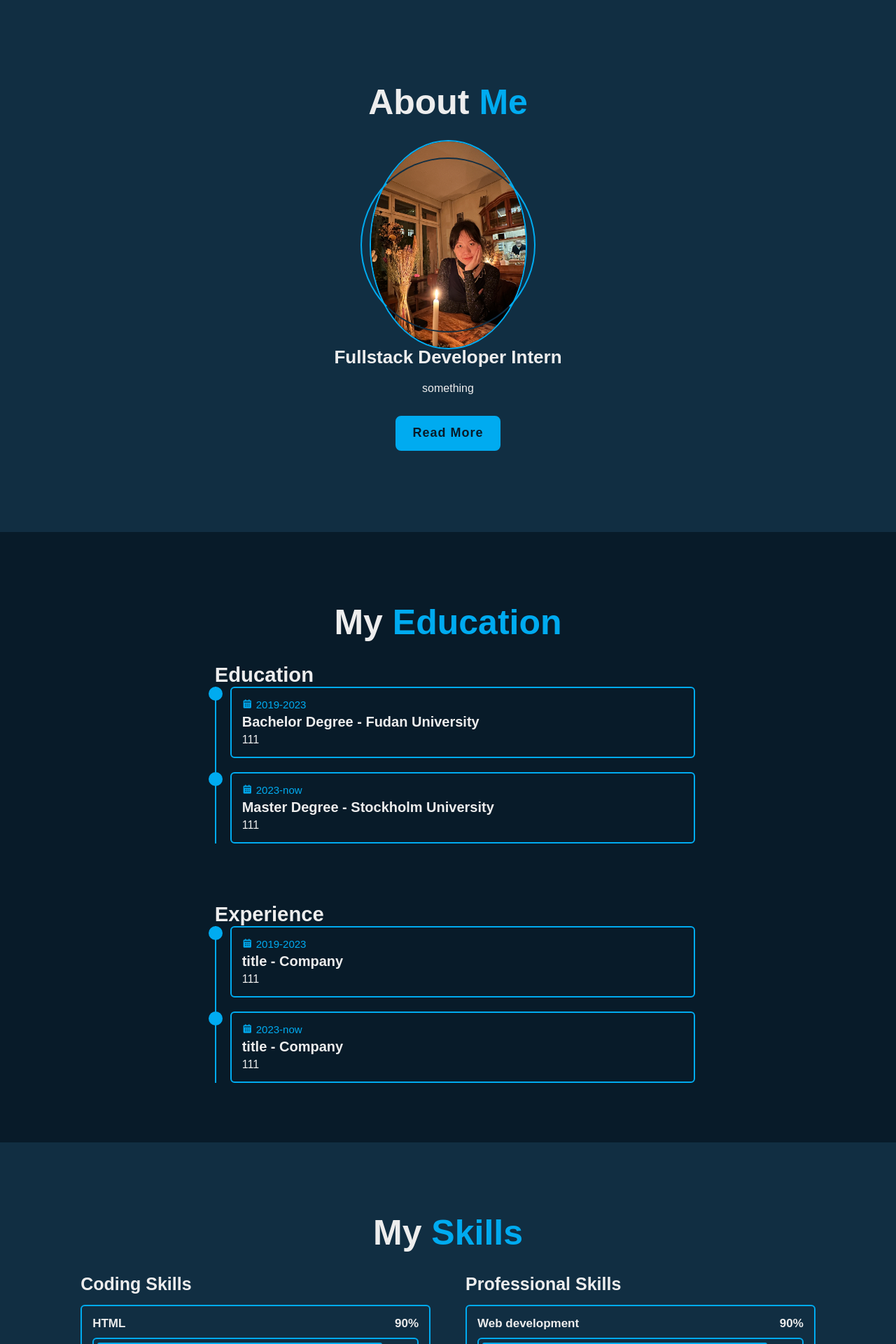
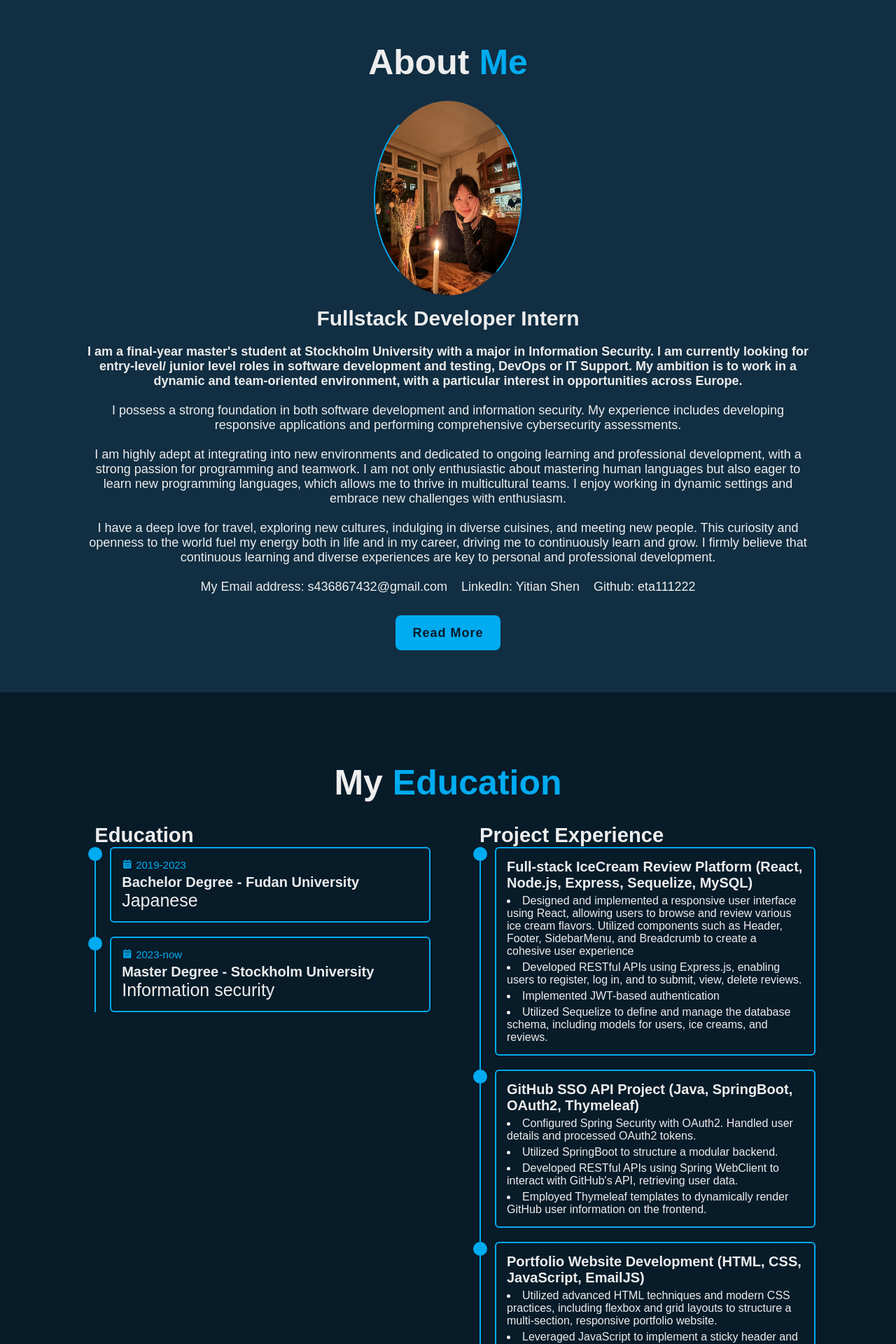
Before and after one commit to eta111222/portfolio, a PHP site: page /index.html in a window 1280 px wide. Shown: the part 840-2760 px from the top of the page at 70% size. Run offline with PHP 8.4, Linux system fonts and the light colour scheme; some web fonts are replaced.

Commit message:
deploy to heroku

```diff
--- a/css/style.css
+++ b/css/style.css
@@ -285,9 +285,14 @@ span{
 }
 
 .about-img img{
-    width:90%;
+    width:85%;
     border-radius: 50%;
-    border: .2rem solid var(--main-color);
+
+    border-top: .2rem solid var(--second-bg-color);
+    border-bottom: .2rem solid var(--second-bg-color);
+    border-left: .2rem solid var(--main-color);
+    border-right: .2rem solid var(--main-color);
+    margin-bottom: 2rem;
 }
 
 .about-img  .circle-spin{
@@ -297,11 +302,7 @@ span{
     transform: translate(-50%, -50%) rotate(0);
     width:100%;
     height:100%;
-    border-radius: 50%;
-    border-top: .2rem solid var(--second-bg-color);
-    border-bottom: .2rem solid var(--second-bg-color);
-    border-left: .2rem solid var(--main-color);
-    border-right: .2rem solid var(--main-color);
+
 }
 
 .about-content{
@@ -309,11 +310,11 @@ span{
 }
 
 .about-content h3{
-    font-size: 2.6rem;
+    font-size: 3rem;
 }
 
 .about-content p{
-    font-size: 1.6rem;
+    font-size: 1.8rem;
     margin: 2rem 0 3rem;
 }
 
@@ -409,7 +410,7 @@ span{
     font-size: 2rem;
 }
 
-.education-content .content p{
+.education-content .content li{
     font-size: 1.6rem;
     padding-top: .5rem;
 }
@@ -498,19 +499,19 @@ span{
 }
 
 .skills-column:nth-child(1) .skills-content .progress:nth-child(3) .bar span{
-    width:60%;
+    width:50%;
 }
 
 .skills-column:nth-child(1) .skills-content .progress:nth-child(4) .bar span{
-    width:65%;
+    width:70%;
 }
 
 .skills-column:nth-child(1) .skills-content .progress:nth-child(5) .bar span{
-    width:60%;
+    width:50%;
 }
 
 .skills-column:nth-child(2) .skills-content .progress:nth-child(1) .bar span{
-    width:90%;
+    width:80%;
 }
 
 .skills-column:nth-child(2) .skills-content .progress:nth-child(2) .bar span{
@@ -518,7 +519,25 @@ span{
 }
 
 .skills-column:nth-child(2) .skills-content .progress:nth-child(3) .bar span{
+    width:70%;
+}
+
+
+
+.skills-column:nth-child(3) .skills-content .progress:nth-child(1) .bar span{
+    width:90%;
+}
+
+.skills-column:nth-child(3) .skills-content .progress:nth-child(2) .bar span{
+    width:70%;
+}
+
+.skills-column:nth-child(3) .skills-content .progress:nth-child(3) .bar span{
     width:60%;
+}
+
+.skills-column:nth-child(3) .skills-content .progress:nth-child(4) .bar span{
+    width:30%;
 }
 
 .contact{
--- a/index.html
+++ b/index.html
@@ -26,18 +26,17 @@
         <div class="home-content">
             <h1>Hi, I'm <span>Yitian Shen</span></h1>
             <div class="text-animate">
-                <h3>Fullstack development intern</h3>
+                <h3>Junior Software Developer | Information Security master student in SU</h3>
             </div>
-            <p>something about me</p>
+            <p></p>
 
             <div class="btn-box">
                 <a href="#" class="btn">Hire me</a>
-                <a href="#" class="btn">Let's Talk</a>
             </div>
         </div>
 
         <div class="home-sci">
-            <a href="https://www.linkedin.com/in/eta-shen-710310255/" target="_blank"><i class='bx bxl-linkedin'></i></a>
+            <a href="https://www.linkedin.com/in/yitian-shen-710310255/" target="_blank"><i class='bx bxl-linkedin'></i></a>
             <a href="https://github.com/eta111222" target="_blank"><i class='bx bxl-github'></i></a>
         </div>
 
@@ -54,11 +53,20 @@
 
         <div class="about-content">
             <h3>Fullstack Developer Intern</h3>
-            <p>something</p>
-
+            <p><strong>I am a final-year master's student at Stockholm University with a major in Information Security. I am currently looking for entry-level/ junior level roles in software development and testing, DevOps or IT Support. My ambition is to work in a dynamic and team-oriented environment, with a particular interest in opportunities across Europe.</strong>
+                <br/><br/>
+                I possess a strong foundation in both software development and information security. My experience includes developing responsive applications and performing comprehensive cybersecurity assessments.
+                <br/><br/>
+                I am highly adept at integrating into new environments and dedicated to ongoing learning and professional development, with a strong passion for programming and teamwork. I am not only enthusiastic about mastering human languages but also eager to learn new programming languages, which allows me to thrive in multicultural teams. I enjoy working in dynamic settings and embrace new challenges with enthusiasm.
+                <br/><br/>
+                I have a deep love for travel, exploring new cultures, indulging in diverse cuisines, and meeting new people. This curiosity and openness to the world fuel my energy both in life and in my career, driving me to continuously learn and grow. I firmly believe that continuous learning and diverse experiences are key to personal and professional development.
+                <br/><br/>
+                My Email address: s436867432@gmail.com &nbsp;&nbsp;&nbsp;LinkedIn: Yitian Shen &nbsp;&nbsp;&nbsp;Github: eta111222
+            </p>
             <div class="btn-box btns">
                 <a href="#" class="btn">Read More</a>
             </div>
+
         </div>
     </section>
 
@@ -74,7 +82,7 @@
                         <div class="content">
                             <div class="year"><i class='bx bxs-calendar'></i>2019-2023</div>
                             <h3>Bachelor Degree - Fudan University</h3>
-                            <p>111</p>
+                            <p>Japanese</p>
                         </div>
                     </div>
 
@@ -82,29 +90,75 @@
                         <div class="content">
                             <div class="year"><i class='bx bxs-calendar'></i>2023-now</div>
                             <h3>Master Degree - Stockholm University</h3>
-                            <p>111</p>
+                            <p>Information security</p>
                         </div>
                     </div>
                 </div>
             </div>
 
             <div class="education-column">
-                <h3 class="title">Experience</h3>
+                <h3 class="title">Project Experience</h3>
 
                 <div class="education-box">
                     <div class="education-content">
                         <div class="content">
-                            <div class="year"><i class='bx bxs-calendar'></i>2019-2023</div>
-                            <h3>title - Company</h3>
-                            <p>111</p>
+                            <h3>Full-stack IceCream Review Platform (React, Node.js, Express, Sequelize, MySQL)</h3>
+
+                            <li>Designed and implemented a responsive user interface using React, allowing users to browse and review various ice cream flavors. Utilized components such as Header, Footer, SidebarMenu, and Breadcrumb to create a cohesive user experience</li>
+                            <li>Developed RESTful APIs using Express.js, enabling users to register, log in, and to submit, view, delete reviews. </li>
+                            <li>Implemented JWT-based authentication</li>
+                            <li>Utilized Sequelize to define and manage the database schema, including models for users, ice creams, and reviews. </li>
                         </div>
                     </div>
 
                     <div class="education-content">
                         <div class="content">
-                            <div class="year"><i class='bx bxs-calendar'></i>2023-now</div>
-                            <h3>title - Company</h3>
-                            <p>111</p>
+                            <h3>GitHub SSO API Project (Java, SpringBoot, OAuth2, Thymeleaf)</h3>
+
+                            <li>Configured Spring Security with OAuth2. Handled user details and processed OAuth2 tokens.</li>
+                            <li>Utilized SpringBoot to structure a modular backend.</li>
+                            <li>Developed RESTful APIs using Spring WebClient to interact with GitHub's API,  retrieving user data. </li>
+                            <li>Employed Thymeleaf templates  to dynamically render GitHub user information on the frontend.</li>
+                        </div>
+                    </div>
+
+                    <div class="education-content">
+                        <div class="content">
+                            <h3>Portfolio Website Development (HTML, CSS, JavaScript, EmailJS)</h3>
+
+                            <li>Utilized advanced HTML techniques and modern CSS practices, including flexbox and grid layouts to structure a multi-section, responsive portfolio website.</li>
+                            <li>Leveraged JavaScript to implement a sticky header and interactive navigation menu as users scroll. </li>
+                            <li>Integrated EmailJS API to enable real-time email notifications from the contact form.</li>
+                            <li>Ensured the website performs seamlessly on devices with varying screen sizes using media queries.</li>
+                        </div>
+                    </div>
+
+                </div>
+            </div>
+
+            <div class="education-column">
+                <h3 class="title">Work Experience</h3>
+
+                <div class="education-box">
+                    <div class="education-content">
+                        <div class="content">
+                            <div class="year"><i class='bx bxs-calendar'></i>2021.11-2022.1</div>
+                            <h3>Mondelez International(Shanghai,China)</h3>
+                            <li>Collaborated with IT teams to launch and optimize an employee management system on both web and WeChat platforms, using front-end  development skills to conduct functionality testing and user interface optimization.</li>
+                            <li>Compiled and presented data-driven reports using Excel and PowerPoint, providing key insights that informed 80% of strategic decisions by senior management.</li>
+                            <li>Provided technical support and training to over 15 colleagues on new software and tools.</li>
+                        </div>
+                    </div>
+                </div>
+            </div>
+
+            <div class="education-column">
+                <h3 class="title">Tools</h3>
+
+                <div class="education-box">
+                    <div class="education-content">
+                        <div class="content">
+                            <h3>MySQL, Figma, Git, Heroku, Sequelize, Maven, npm, Thymeleaf, Postman, Wireshark, Latex, Virtualbox, MS Office</h3>
                         </div>
                     </div>
                 </div>
@@ -118,7 +172,7 @@
 
         <div class="skills-row">
             <div class="skills-column">
-                <h3 class="title">Coding Skills</h3>
+                <h3 class="title">Coding Languages</h3>
 
                 <div class="skills-box">
                     <div class="skills-content">
@@ -133,17 +187,17 @@
                         </div>
 
                         <div class="progress">
-                            <h3>Java<span>60%</span></h3>
+                            <h3>Java<span>50%</span></h3>
                             <div class="bar"><span></span></div>
                         </div>
 
                         <div class="progress">
-                            <h3>JavaScript<span>65%</span></h3>
+                            <h3>JavaScript<span>70%</span></h3>
                             <div class="bar"><span></span></div>
                         </div>
 
                         <div class="progress">
-                            <h3>Python<span>60%</span></h3>
+                            <h3>Python<span>50%</span></h3>
                             <div class="bar"><span></span></div>
                         </div>
                     </div>
@@ -152,22 +206,50 @@
             </div>
 
             <div class="skills-column">
-                <h3 class="title">Professional Skills</h3>
+                <h3 class="title">Frameworks</h3>
 
                 <div class="skills-box">
                     <div class="skills-content">
                         <div class="progress">
-                            <h3>Web development<span>90%</span></h3>
+                            <h3>React<span>80%</span></h3>
                             <div class="bar"><span></span></div>
                         </div>
 
                         <div class="progress">
-                            <h3>Web design<span>70%</span></h3>
+                            <h3>SpringBoot<span>70%</span></h3>
                             <div class="bar"><span></span></div>
                         </div>
 
                         <div class="progress">
-                            <h3>Backend Development<span>60%</span></h3>
+                            <h3>Express<span>70%</span></h3>
+                            <div class="bar"><span></span></div>
+                        </div>
+                    </div>
+                </div>
+            </div>
+
+            <div class="skills-column">
+                <h3 class="title">Language Skills</h3>
+
+                <div class="skills-box">
+                    <div class="skills-content">
+                        <div class="progress">
+                            <h3>English(Full professional proficiency)<span>90%</span></h3>
+                            <div class="bar"><span></span></div>
+                        </div>
+
+                        <div class="progress">
+                            <h3>Mandarin(Native proficiency)<span>100%</span></h3>
+                            <div class="bar"><span></span></div>
+                        </div>
+
+                        <div class="progress">
+                            <h3>Japanese(Limited working proficiency)<span>70%</span></h3>
+                            <div class="bar"><span></span></div>
+                        </div>
+
+                        <div class="progress">
+                            <h3>German(A2)<span>30%</span></h3>
                             <div class="bar"><span></span></div>
                         </div>
                     </div>
--- /dev/null
+++ b/index.php
@@ -0,0 +1 @@
+<?php header('Location: /index.html'); ?>
```
